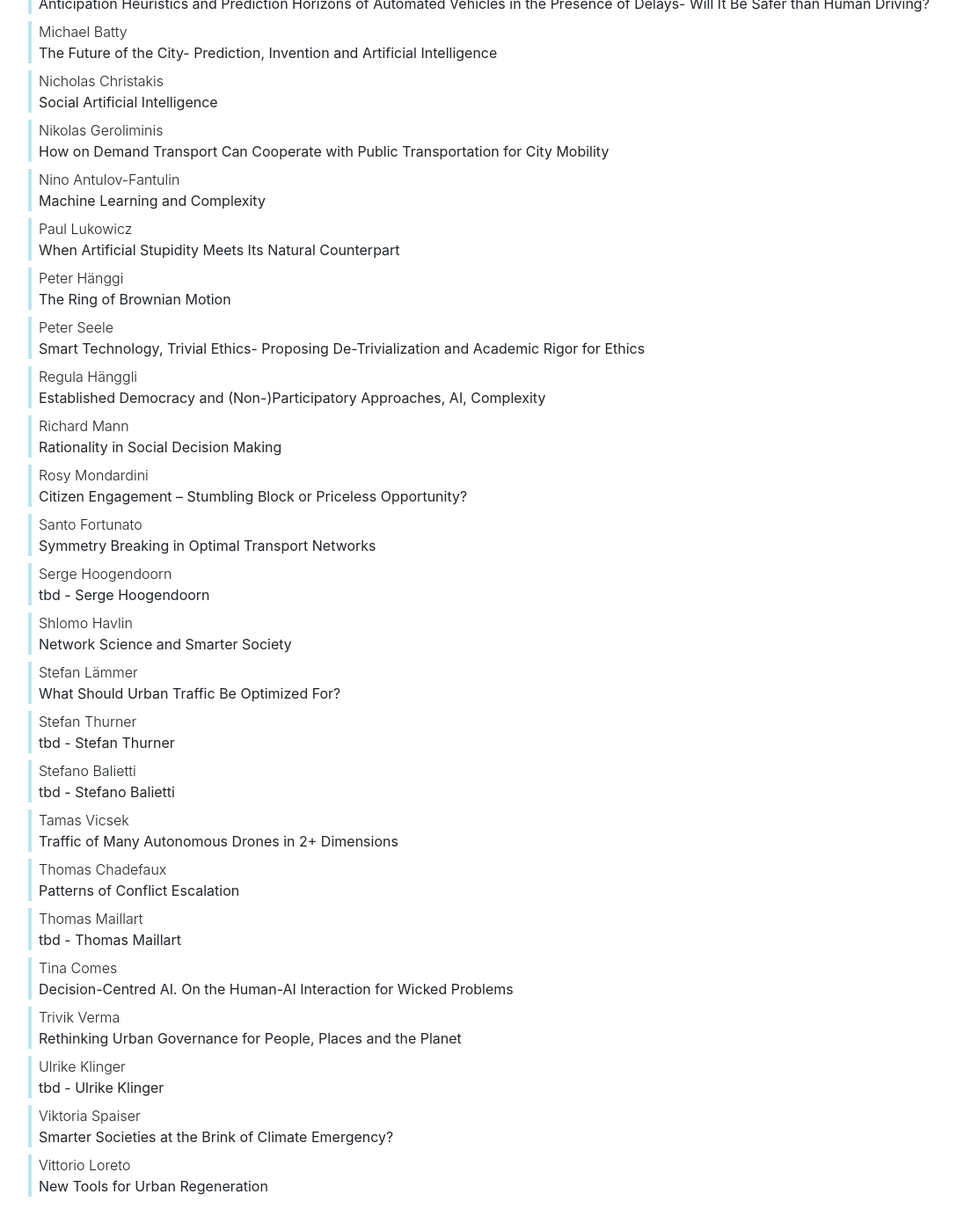
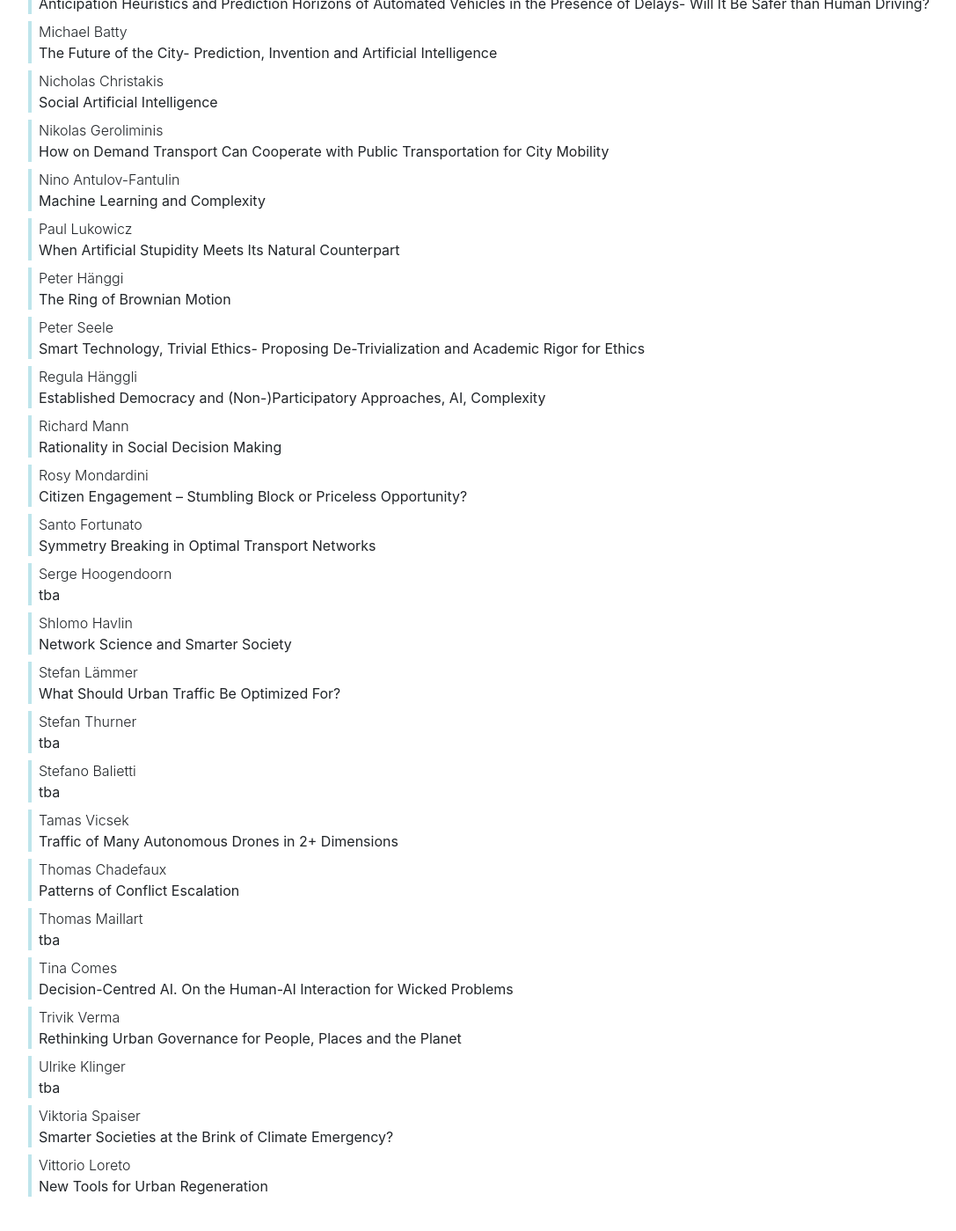
Before and after one commit to ethz-coss/ethz-coss.github.io, a Jekyll site: the page built from talks/index.md, in a window 1280 px wide and 1400 px high, scrolled down 1995 px. Shown: the whole window at 88% size, without its empty margins (53-1140 px from the left). Built offline with Jekyll 4.4.1, drawn with Linux system fonts in a browser that asks for light colours; some of the changed text lies outside the part shown.

Commit message:
tbd - name --> tba

```diff
--- a/_includes/partials/show_talk.html
+++ b/_includes/partials/show_talk.html
@@ -1,5 +1,15 @@
 {%- if talk.hide -%}
-  {{ talk.name }}
+  {%- if talk.name contains "tbd - " -%}
+    tba
+  {%- else -%}
+    {{ talk.name }}
+  {%- endif -%}
 {%- else -%}
-  <a class="text-reset" href="{{ talk.url | prepend: site.baseurl }}">{{ talk.name }}</a>
+  {%- if talk.name contains "tbd - " -%}
+    tba
+  {%- else -%}
+    <a class="text-reset" href="{{ talk.url | prepend: site.baseurl }}">
+      {{ talk.name }}
+    </a>
+  {%- endif -%}
 {%- endif -%}
```
